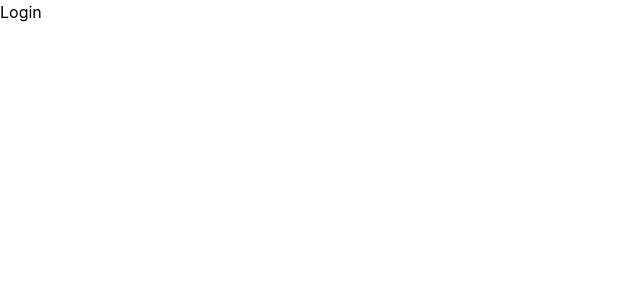
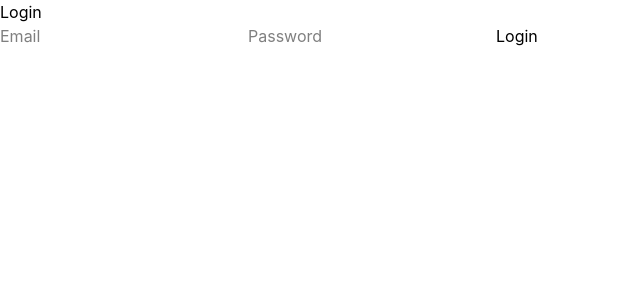
Before and after one commit to DAUD-01/Dawvix-OS, a React (Vite) app in the folder client/: page / in a window 1280 px wide. Shown: the top 300 px of the page, without its empty margins (0-640 px from the left). Built offline with nearby package versions, Linux system fonts and the light colour scheme.

Commit message:
feat: implement login functionality with form handling and user authentication

```diff
--- a/client/src/pages/Login.tsx
+++ b/client/src/pages/Login.tsx
@@ -1,7 +1,49 @@
+import { useState } from "react";
+import { loginUser } from "../services/authService";
+
 export default function Login() {
+  const [email, setEmail] = useState("");
+  const [password, setPassword] = useState("");
+
+  const handleSubmit = async (e: React.FormEvent) => {
+    e.preventDefault();
+
+    try {
+      const data = await loginUser(email, password);
+
+      console.log(data);
+
+      alert("Login Successfully");
+    } catch (error) {
+      console.log(error);
+
+      alert("Login failed");
+    }
+  };
+
   return (
     <div>
       <h1>Login</h1>
+
+      <form onSubmit={handleSubmit}>
+        <input
+          type="email"
+          placeholder="Email"
+          value={email}
+          onChange={(e) => {
+            setEmail(e.target.value);
+          }}
+        />
+
+        <input
+          type="password"
+          placeholder="Password"
+          value={password}
+          onChange={(e) => setPassword(e.target.value)}
+        />
+
+        <button type="submit">Login</button>
+      </form>
     </div>
   );
 }
```
